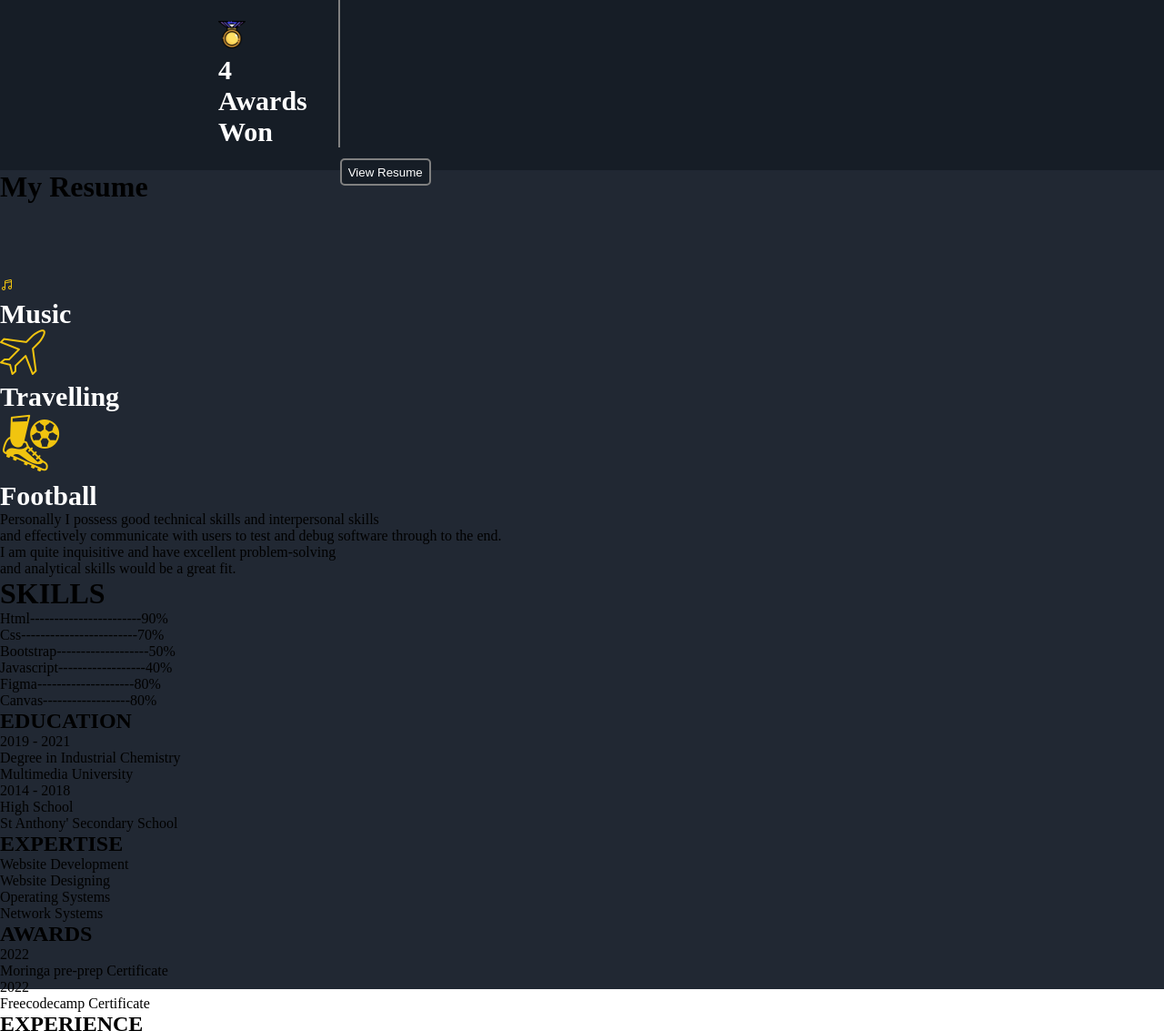
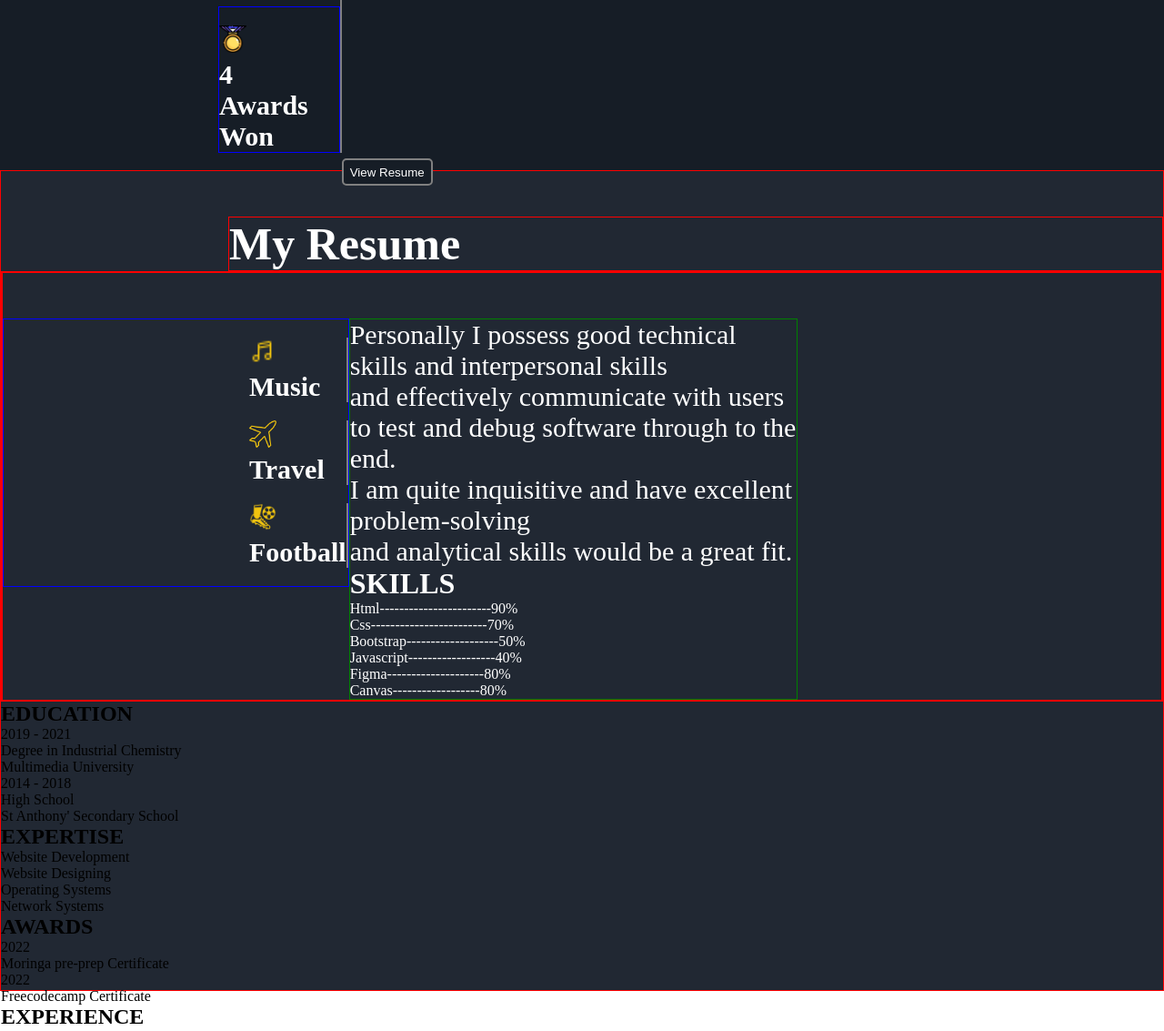
Before and after one commit to Kariuki1976/Portfolio, a plain HTML site: page index.html in a window 1280 px wide. Shown: the part 1682-2815 px from the top of the page at 91% size. Drawn offline with Linux system fonts and the light colour scheme.

Commit message:
positioned my resume divs

```diff
--- a/index.html
+++ b/index.html
@@ -79,13 +79,13 @@
         <div class="banter">
             <div class="music">
                 <p class="hobby"><img src="Image/music.png" alt="Music" id="music"><br> Music</p>
-                <p class="hobby"><img src="Image/airport.png" alt="Travel" id="travel"><br>Travelling</p>
-                <p class="hobby"><img src="Image/football.png" alt="Football" id="football"><br>Football</p>
+                <p class="hobby"><img src="Image/airport.png" alt="Travel" id="music"><br>Travel</p>
+                <p class="hobby"><img src="Image/football.png" alt="Football" id="music"><br>Football</p>
             </div>
-            <div>
+            <div class="posses">
                 <p class="personally">Personally I possess good technical skills and interpersonal skills <br> and effectively communicate with users to test and debug software through to the end. <br> I am quite inquisitive and have excellent problem-solving
                     <br> and analytical skills would be a great fit.</p>
-                <h1>SKILLS</h1>
+                <h1><b>SKILLS</b></h1>
                 <p>Html-----------------------90%</p>
                 <p>Css------------------------70%</p>
                 <p>Bootstrap-------------------50%</p>
--- a/style.css
+++ b/style.css
@@ -291,6 +291,49 @@ ul {
 .section4 {
     height: 900px;
     background: #212833;
+    border: 1px solid red;
 }
 
-#my {}
+#my {
+    font-size: 50px;
+    font-weight: bold;
+    font-family: 'Times New Roman', Times, serif;
+    border: 1px solid red;
+    margin-left: 250px;
+    margin-top: 50px;
+    color: white;
+}
+
+.banter {
+    border: 2px solid red;
+    display: flex;
+    justify-content: space-between;
+}
+
+.hobby {
+    border-right: 2px solid grey;
+    margin-left: 270px;
+    margin-bottom: 20px;
+}
+
+#music {
+    height: 30px;
+}
+
+.posses {
+    margin-right: 400px;
+    border: 1px solid green;
+    margin-top: 50px;
+    color: white;
+}
+
+.music {
+    border: 1px solid blue;
+}
+
+.personally {
+    font-size: 30px;
+    font-family: 'Times New Roman', Times, serif;
+    /* font-weight: 100px; */
+    color: white;
+}
```
